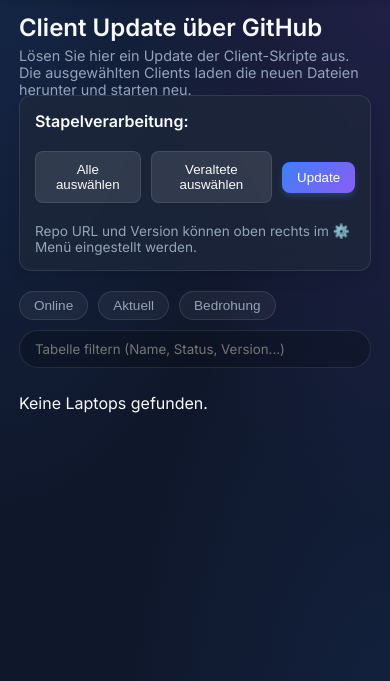
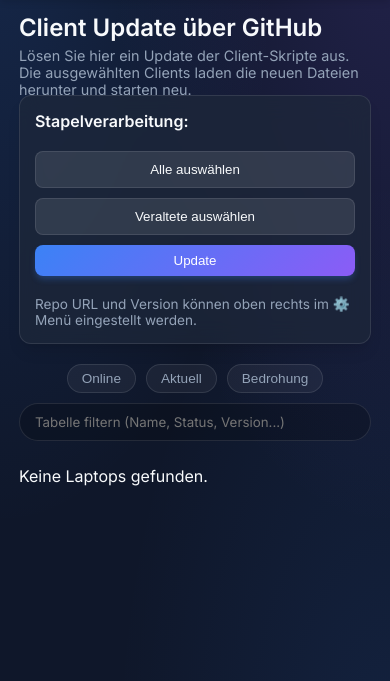
Before and after one commit to BitWuehler/ScanOp, a FastAPI app: template templates/client_updates.html in a window 390 px wide. Shown: the part 69-750 px from the top of the page. Run offline with FastAPI, Linux system fonts and the light colour scheme; the template is opened without the code that fills it, so the values that code supplies are empty; parts of the project's set-up code (start-up, migrations or seed data) failed here and were passed over.

Commit message:
Fix deep mobile layout issues (Button stacking, table scroll, nowrap)

```diff
--- a/static/style.css
+++ b/static/style.css
@@ -168,6 +168,7 @@ button,
     text-decoration: none;
     display: inline-block;
     box-shadow: 0 4px 6px -1px rgba(59, 130, 246, 0.3);
+    white-space: nowrap;
 }
 
 button:hover,
@@ -597,11 +598,18 @@ h1 .hide-on-mobile, .nav-links.hide-on-mobile { display: inline-block; }
   .glass-container { padding: 15px !important; }
   header { padding: 10px 15px !important; }
 
-  .actions-bar { flex-direction: column !important; align-items: flex-start !important; height: auto !important; }
-  .filter-bar { flex-direction: column !important; align-items: flex-start !important; height: auto !important; margin-bottom: 25px !important; }
+  .actions-bar { flex-direction: column !important; align-items: stretch !important; height: auto !important; }
+  .action-buttons-container { flex-direction: column !important; width: 100% !important; align-items: stretch !important; }
+  .action-buttons-container button, .action-buttons-container .button-secondary { width: 100% !important; white-space: normal !important; text-align: center; }
+
+  .filter-bar { flex-direction: column !important; align-items: stretch !important; height: auto !important; margin-bottom: 25px !important; }
   .filter-container { flex-direction: column !important; align-items: stretch !important; width: 100%; gap: 10px !important; }
-  .filter-btn-container { flex-wrap: wrap; }
+  .filter-btn-container { flex-wrap: wrap; justify-content: center; width: 100%; }
   #table-filter-input { width: 100% !important; }
+
+  /* Tabellen Mindestbreite, damit sie im Wrapper ordentlich scrollen */
+  table { min-width: 500px; }
+  th, td { white-space: normal; } /* Erlaube Textumbruch falls nötig */
 
   .header-left h1 { font-size: 1.2rem; }
   .nav-dropdown-btn { padding: 8px 12px; }
--- a/templates/client_updates.html
+++ b/templates/client_updates.html
@@ -76,7 +76,7 @@
             style="min-height: 70px; margin-bottom: 20px; display: flex; gap: 20px; align-items: center; flex-wrap: wrap; box-sizing: border-box;">
             <h3 style="margin: 0; font-size: 1rem; margin-right: 10px; color: var(--text-main);">Stapelverarbeitung:
             </h3>
-            <div style="display: flex; gap: 10px; align-items: center;">
+            <div class="action-buttons-container" style="display: flex; gap: 10px; align-items: center;">
                 <button id="select-all-btn" class="button-secondary">Alle auswählen</button>
                 <button id="select-outdated-btn" class="button-secondary">Veraltete auswählen</button>
                 <button id="trigger-update-btn" style="padding: 8px 15px;">Update</button>
--- a/templates/laptops_overview.html
+++ b/templates/laptops_overview.html
@@ -72,7 +72,7 @@
         <div class="glass-container form-container actions-bar"
             style="min-height: 70px; margin-bottom: 20px; display: flex; gap: 20px; align-items: center; flex-wrap: wrap; box-sizing: border-box;">
             <h3 style="margin: 0; font-size: 1rem; margin-right: 10px; color: var(--text-main);">Stapelverarbeitung:</h3>
-            <div style="display: flex; gap: 10px;">
+            <div class="action-buttons-container" style="display: flex; gap: 10px;">
                 <button id="select-all-btn" class="button-secondary">Alle auswählen</button>
                 <button id="trigger-quickscan-btn" class="button-secondary">QuickScan für Markierte</button>
                 <button id="trigger-fullscan-btn" class="button-secondary">FullScan für Markierte</button>
```
Also changed, not shown: templates/daily_report.html (+8 -2 lines).
